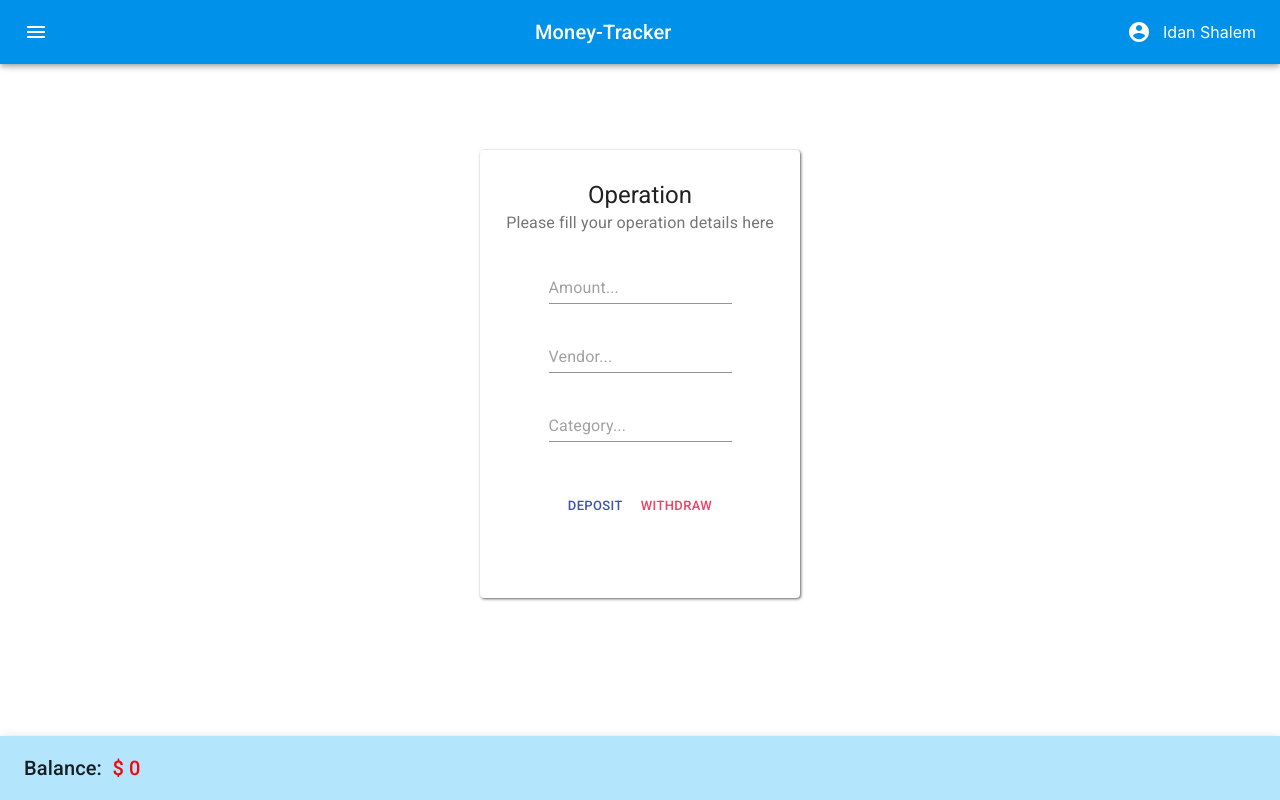
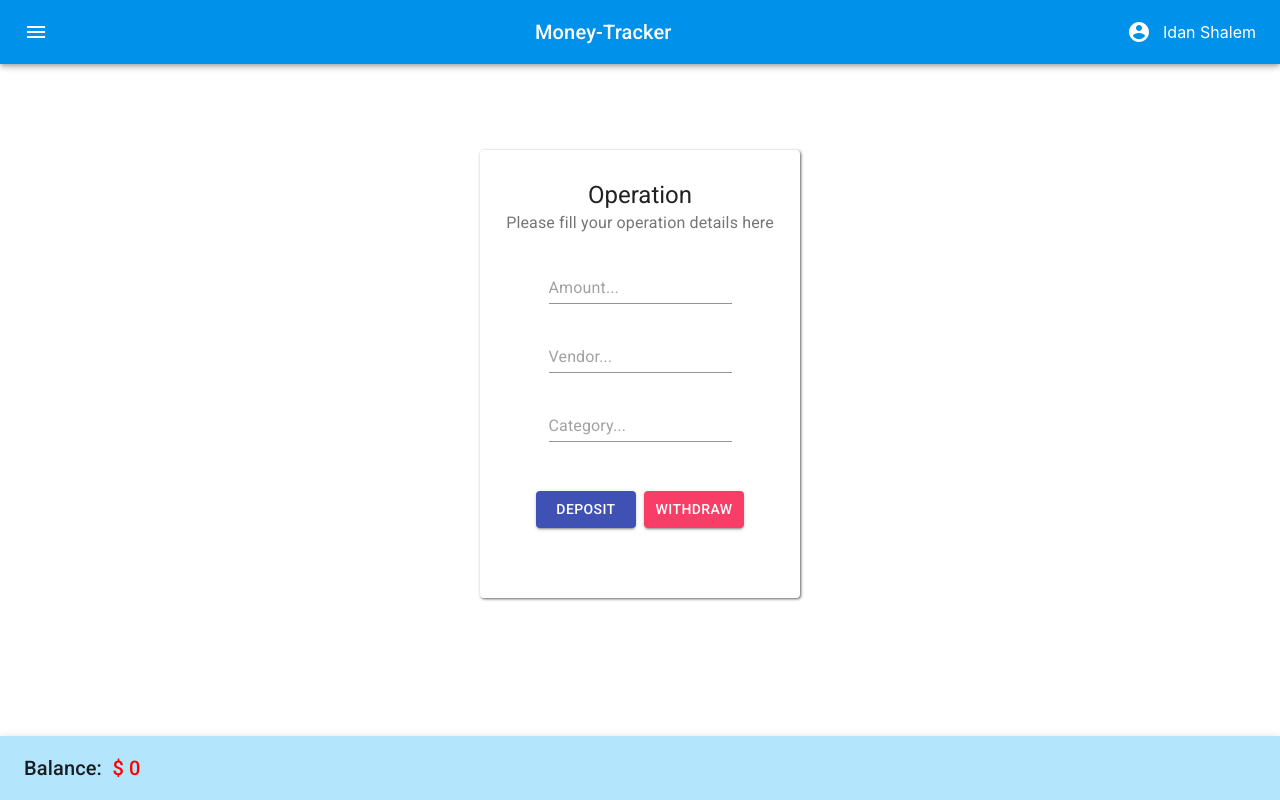
Before and after one commit to IdanShalem/bank, a React (Create React App) app: page /operations in a window 1280 px wide. Built offline with nearby package versions, Linux system fonts and the light colour scheme; no server answers.

Commit message:
edited buttons styling in opertaion component

```diff
--- a/src/App.css
+++ b/src/App.css
@@ -8,9 +8,6 @@ a {
 }
 
 #withdraw-button {
-  color:rgb(248, 62, 102);
+  background-color:rgb(248, 62, 102);
+  color: white
 }
-
-#withdraw-button:hover {
-  background-color:rgb(252, 246, 247)
-}
--- a/src/components/Operations.jsx
+++ b/src/components/Operations.jsx
@@ -32,6 +32,9 @@ const styles = {
     },
     cardActions: {
       marginTop: '25px'
+    },
+    buttons: {
+      width: '100%'
     }
   };
 
@@ -124,10 +127,10 @@ class ComponentName extends Component {
                     />
                   </CardContent>
                   <CardActions id="operations-buttons" className={classes.cardActions}>
-                      <Button size="small" color="primary" onClick={this.handleClickOpen}>
+                      <Button className={classes.buttons} variant="contained" color="primary" onClick={this.handleClickOpen}>
                           Deposit
                       </Button>
-                      <Button id="withdraw-button" size="small" onClick={this.handleClickOpen}>
+                      <Button id="withdraw-button" className={classes.buttons} variant="contained" onClick={this.handleClickOpen}>
                           Withdraw
                       </Button>
                   </CardActions>
```
